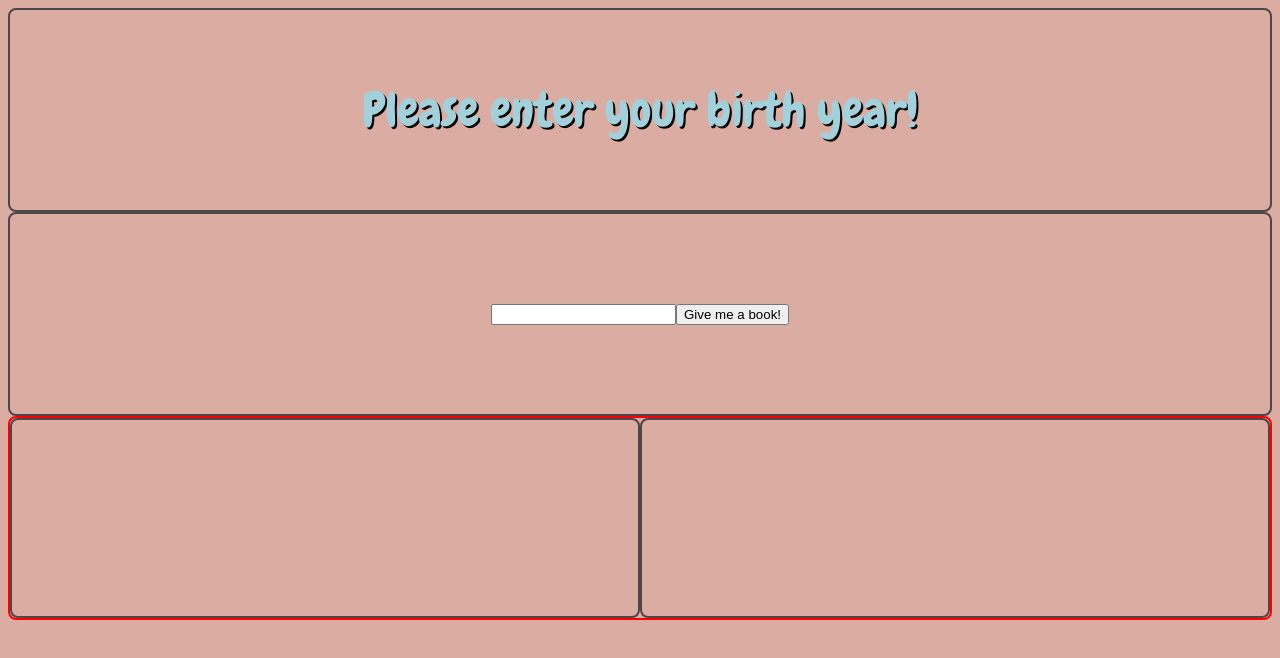
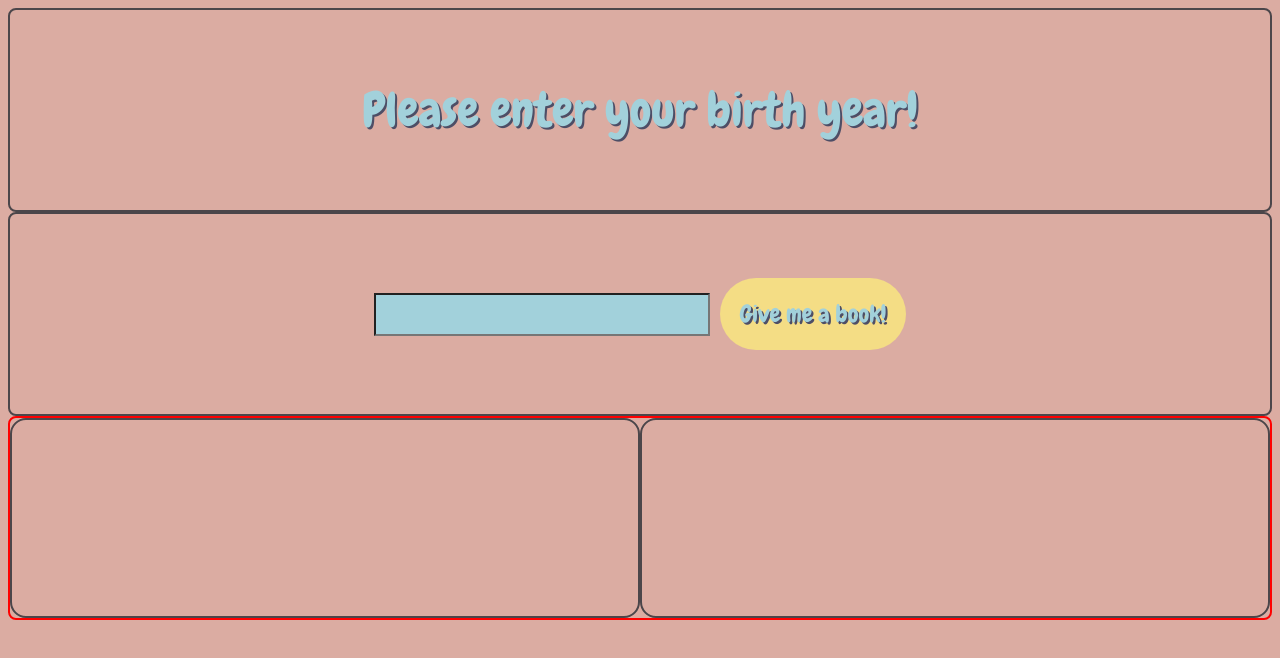
Before and after one commit to kay0218/book-proj-1, a Next.js app: page / in a window 1280 px wide. Shown: the top 658 px of the page. Built offline with nearby package versions, Linux system fonts and the light colour scheme.

Commit message:
Cutie'fied the button and input box

```diff
--- a/src/app/globals.css
+++ b/src/app/globals.css
@@ -3,7 +3,9 @@
 :root {
   --background:  #dbaca2 ;
   --foreground: #A2d1db;
-  --text-shadow: 2px 2px black;
+  --text-shadow: 2px 2px var(--accent-text);
+  --accent: #F4DD85;
+  --accent-text: #4D4E66;
 }
 
 @theme inline {
@@ -42,6 +44,8 @@ body {
   width: 50%;
   align-content: center;
   justify-items: center;
+  font-size: 200%;
+  color: var(--accent);
 }
 
 .container {
@@ -60,3 +64,27 @@ body {
   width: inherit;
   font: 300% Chewy;
 }
+
+#dateInput {
+  background-color: var(--foreground);
+  color: var(--accent-text);
+  font-size: 25px;
+  margin-right: 10px;
+  padding: 5px 0px 5px 10px;
+}
+
+.button {
+  background-color: var(--accent);
+  font: 150% Chewy;
+  padding:20px;
+  min-height:30px;
+  min-width: 120px;
+  color: var(--foreground);
+  text-shadow: var(--accent-text);
+  border: none;
+  border-radius: 50px;
+}
+
+.button:hover {
+  cursor: pointer;
+}
--- a/src/app/page.js
+++ b/src/app/page.js
@@ -5,8 +5,7 @@ import runQuery from "../components/runQuery";
 
 export default function Home() {
   const [bookList, setBookList] = useState([]);
-  let randomTitle = ""
-  let randomAuthor = ""
+
 
 
   const handleClick = async () => {
@@ -25,13 +24,15 @@ export default function Home() {
   };
 
   async function setOnPage(results){
+    let randomTitle = ""
+    let randomAuthor = ""
     const randomBook = results[Math.floor(Math.random() * results.length)];
 
     let titleInputValue = document.getElementById("book-title")
     let authorInputValue = document.getElementById("book-author")
 
-    let randomTitle = randomBook.title
-    let randomAuthor = randomBook.author
+    randomTitle = randomBook.title
+    randomAuthor = randomBook.author
 
     console.log(randomTitle)
     console.log(randomAuthor)
@@ -48,8 +49,8 @@ export default function Home() {
         <label htmlFor="dateInput" id="dateInputValue"> Please enter your birth year! </label>
       </div>
       <div className="container">
-        <input type="text" id="dateInput" />
-        <button onClick={handleClick}> Give me a book! </button>
+          <input type="text" id="dateInput" />
+          <button onClick={handleClick} className="button"> Give me a book! </button>
       </div>
       <div className="parentC">
         <div className="childC">
--- a/src/components/runQuery.js
+++ b/src/components/runQuery.js
@@ -1,3 +1,5 @@
+// This file holds the function to query the api and return the randomised book
+
 export default async function runQuery(yearValue) {
   const url = "https://openlibrary.org/search.json?q=" + yearValue;
 
```
Also changed, not shown: package.json (+5 -4 lines), src/components/Dash.js (deleted, +0 -13 lines), 2 other files (tests, documents, lock files or other folders).
